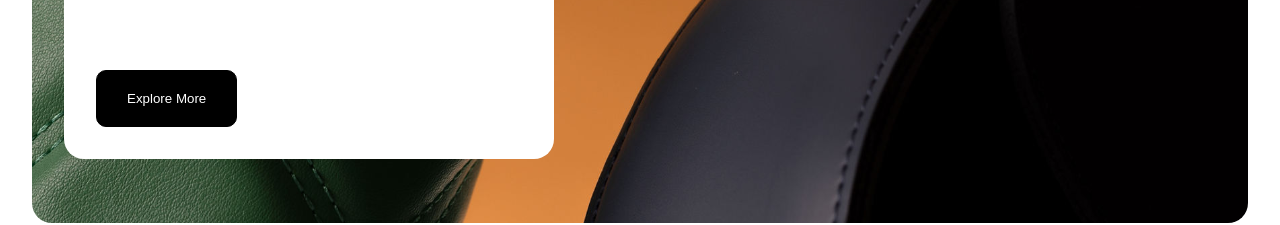
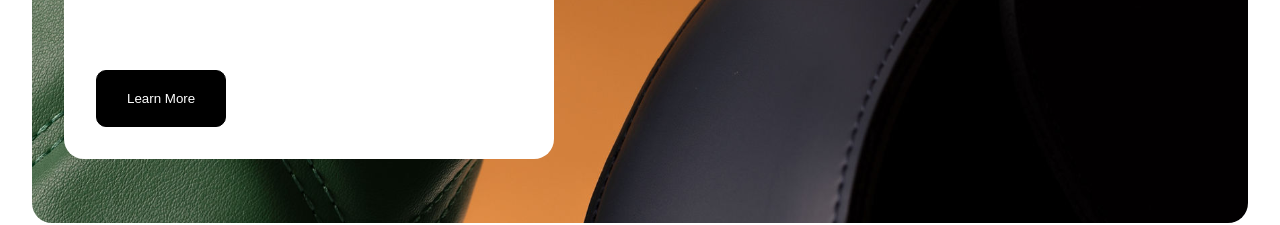
Before and after one commit to ahsan0110/wix-template, a Vue app: page / in a window 1280 px wide. Shown: the part 568-793 px from the top of the page. Built offline with nearby package versions, Linux system fonts and the light colour scheme.

Commit message:
reactive and reusable hero

```diff
--- a/src/components/HeroComponent.vue
+++ b/src/components/HeroComponent.vue
@@ -1,15 +1,36 @@
 <template>
     <section class="hero-section">
-        <div ref="layer" class="hero-img-layer"></div>
+        <div ref="layer" class="hero-img-layer" :style="{ backgroundImage: `url(${bgImage})` }"></div>
         <div class="section-card">
-            <h1>TAILORED <br>MARKETING <br>STRATEGIES</h1>
-            <h4>Empowering Businesses Digitally</h4>
-            <button id="hero-btn" class="btn">Explore More</button>
+            <h1 v-html="title"></h1>
+            <h4>{{ subtitle }}</h4>
+            <button class="btn" id="hero-btn">
+                {{ buttonText }}
+            </button>
         </div>
     </section>
 </template>
 <script>
 export default {
+
+    props: {
+        bgImage: {
+            type: String, default: "/hero.png"
+        },
+        title: {
+            type: String,  default: "TAILORED<br>MARKETING <br>STRATEGIES"
+        },
+        subtitle: {
+            type: String,
+            default: "Empowering Businesses Digitally"
+        },
+        buttonText: {
+            type: String,
+            default: "Learn More"
+        },
+
+    },
+
     mounted() {
         const layer = this.$refs.layer;
         let offset = 0;
--- a/src/style.css
+++ b/src/style.css
@@ -83,7 +83,7 @@ body {
   left: 0;
   width: 120%;
   height: 100%;
-  background-image: url("/hero.png");
+  /* background-image: url("/hero.png"); */
   background-size: cover;
   background-position: center;
   will-change: transform;
```
